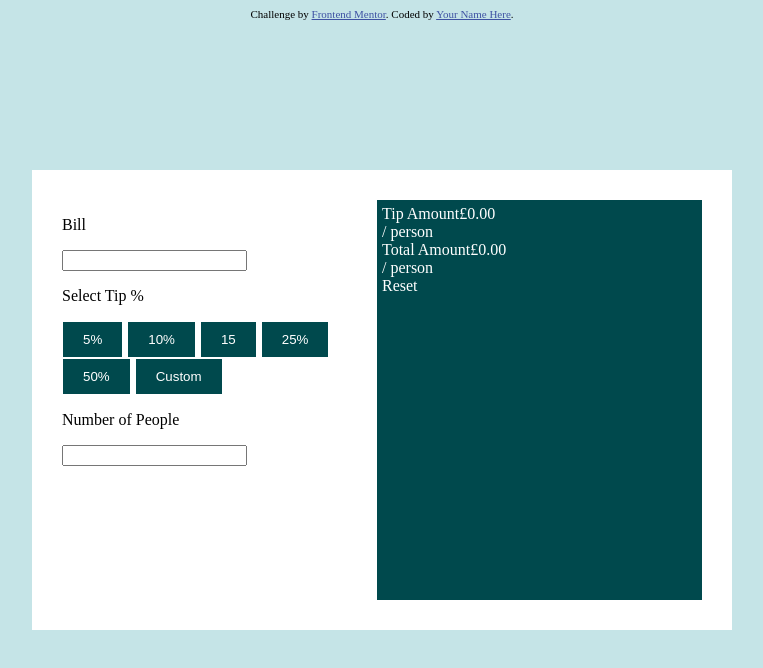
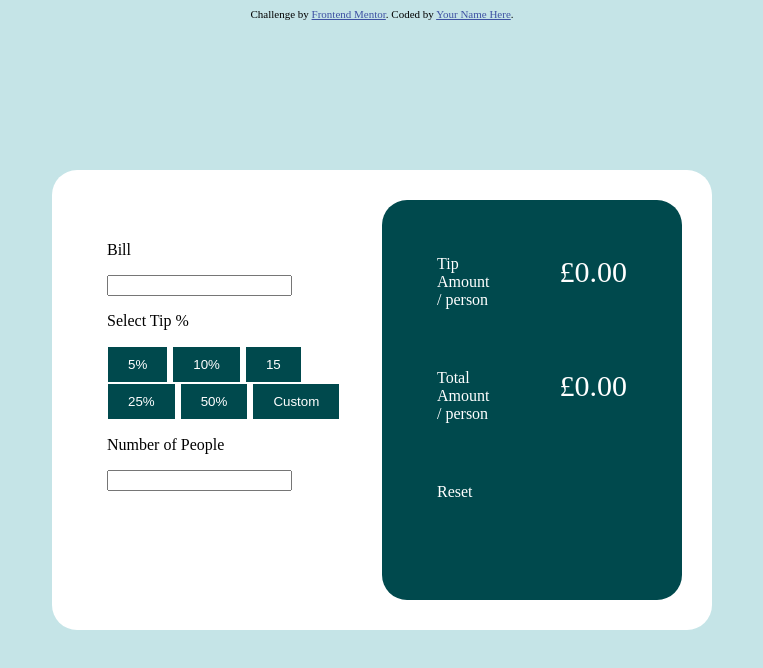
Before and after one commit to anioji94/tip_calculator_frontendmentor, a plain HTML site: page index.html in a window 1280 px wide. Shown: the whole page, without its empty margins (258-1021 px from the left). Drawn offline with Linux system fonts and the light colour scheme.

Commit message:
formats right hand column

```diff
--- a/style.css
+++ b/style.css
@@ -40,26 +40,36 @@ body {
     top: 50%;
     left: 50%;
     transform: translate(-50%, -50%);
+    border-radius: 25px;
 
     height: 50%;
-    width: 50%;
+    /* width: 50%; */
+    min-width: 600px;
 
     padding: 30px;
 }
 
 .input {
     width: 50%;
+    padding: 25px;
 }
 
 .output {
     background-color: var(--veryDarkCyan);
     color: var(--white);
     width: 50%;
-    padding: 5px;
+    padding: 25px;
+    border-radius: 25px;
 }
 
-.tip {
+.tip, .reset {
+    padding: 30px;
     display: flex;
+}
+
+.value {
+    font-size: 30px;
+    padding-left: 50px;
 }
 
 button {
@@ -70,12 +80,7 @@ button {
     color: var(--white);
 }
 
-button:hover {
+button:focus, button:hover {
     background-color: var(--strongCyan);
     color: var(--veryDarkCyan);
 }
-
-button:focus {
-    background-color: var(--strongCyan);
-    color: var(--veryDarkCyan);
-}
```
